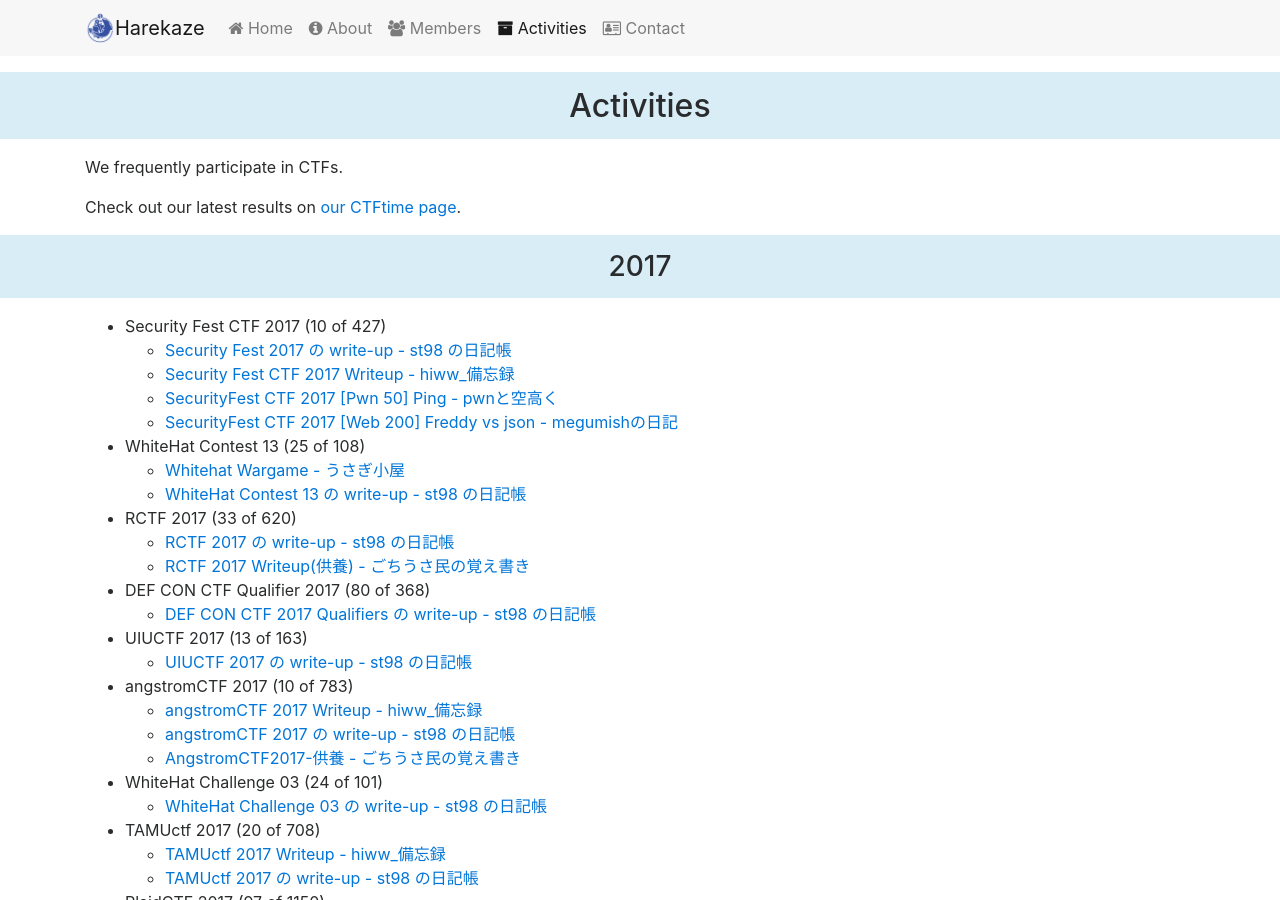
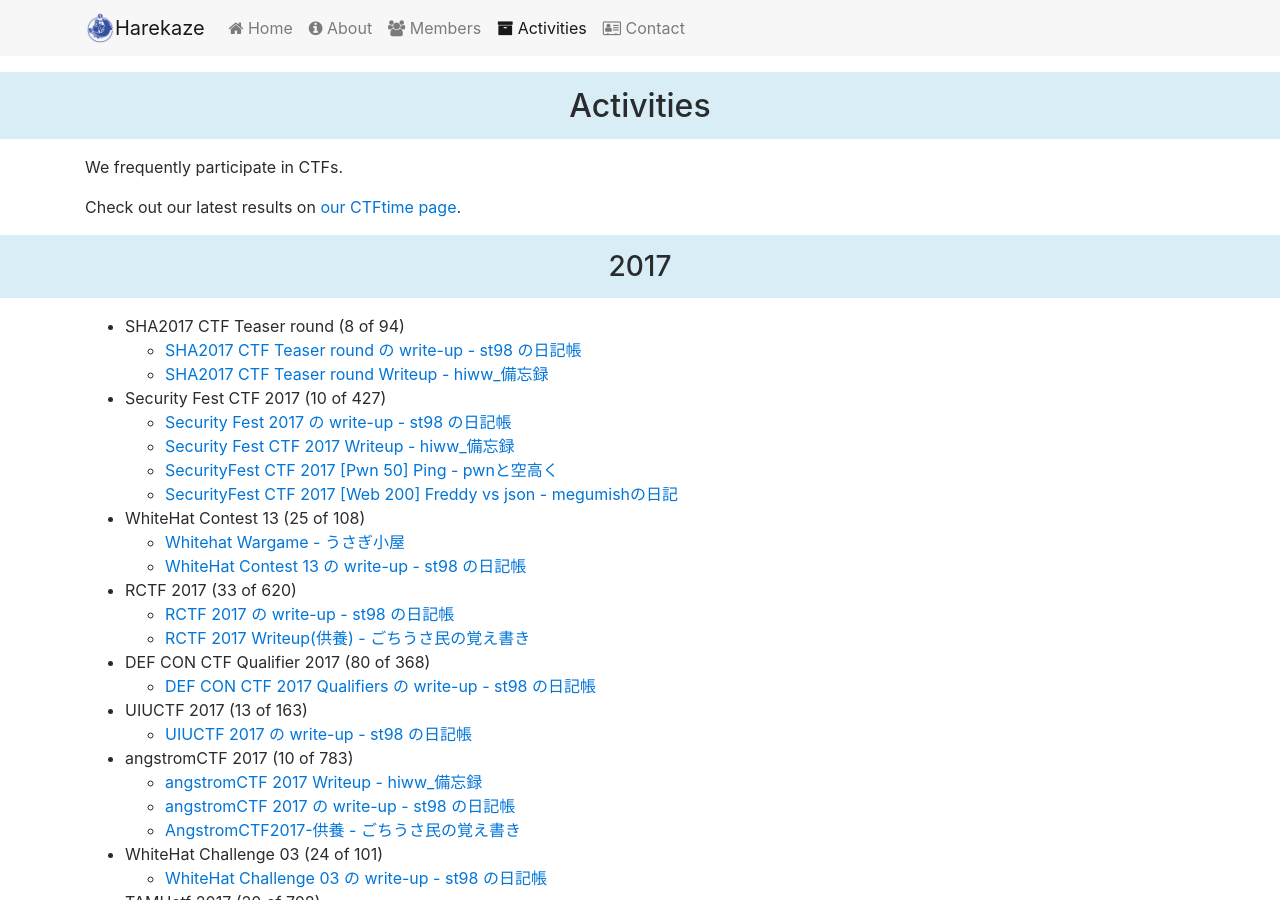
Before and after one commit to TeamHarekaze/TeamHarekaze.github.io, a Jekyll site: the page built from activities.html, in a window 1280 px wide and 900 px high. Built offline with Jekyll 4.4.1, drawn with Linux system fonts in a browser that asks for light colours; nearby versions of some CDN libraries.

Commit message:
SHA2017 CTF Teaser round Writeup added.

```diff
--- a/_data/activities.yml
+++ b/_data/activities.yml
@@ -1,5 +1,13 @@
 - year: 2017
   ctfs:
+    - name: "SHA2017 CTF Teaser round"
+      rank: 8
+      participants: 94
+      writeups:
+        - title: "SHA2017 CTF Teaser round の write-up - st98 の日記帳"
+          url: "https://st98.github.io/diary/posts/2017-06-12-sha2017-2017-ctf-teaser-round.html"
+        - title: "SHA2017 CTF Teaser round Writeup - hiww_備忘録"
+          url: "http://hiww.hatenablog.com/entry/2017/06/12/SHA2017_CTF_Teaser_round_Writeup"
     - name: "Security Fest CTF 2017"
       rank: 10
       participants: 427
```
